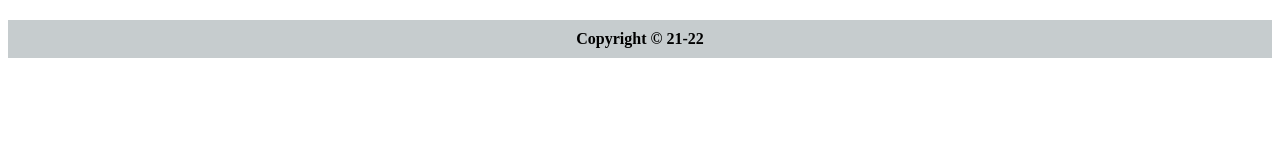
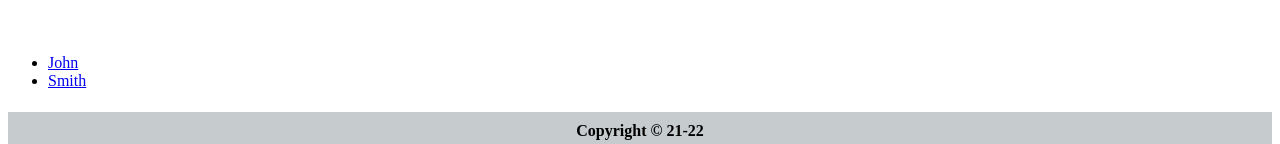
Before and after one commit to rashedulalam46/angular-routing, an Angular app: page / in a window 1280 px wide. Shown: the part 204-348 px from the top of the page. Built offline with nearby package versions, Linux system fonts and the light colour scheme.

Commit message:
Dynamic routing

```diff
--- a/src/app/app-routing.module.ts
+++ b/src/app/app-routing.module.ts
@@ -20,7 +20,7 @@ const routes: Routes = [
   },
   {
     component:ListComponent,
-    path:'list'
+    path:'list/:id'
   }
 ];
 
--- a/src/app/app.component.html
+++ b/src/app/app.component.html
@@ -1,5 +1,11 @@
 <app-header></app-header>
 <h1>Angular routing</h1>
+<br>
+<ul>
+    <li><a routerLink="list/10">John</a></li>
+    <li><a routerLink="list/11">Smith</a></li>
+</ul>
+
 <router-outlet></router-outlet>
 
 <app-footer></app-footer>
--- a/src/app/list/list.component.html
+++ b/src/app/list/list.component.html
@@ -1 +1,2 @@
 <p>list works!</p>
+<h2>The user Id is: {{UserId}}</h2>
--- a/src/app/list/list.component.ts
+++ b/src/app/list/list.component.ts
@@ -1,4 +1,5 @@
 import { Component, OnInit } from '@angular/core';
+import { ActivatedRoute } from '@angular/router';
 
 @Component({
   selector: 'app-list',
@@ -7,9 +8,11 @@ import { Component, OnInit } from '@angular/core';
 })
 export class ListComponent implements OnInit {
 
-  constructor() { }
-
+  constructor(private route: ActivatedRoute) { }
+  UserId: string | null = null;
   ngOnInit(): void {
+    console.warn('User id:', this.route.snapshot.paramMap.get('id'))
+    this.UserId = this.route.snapshot.paramMap.get('id');
   }
 
 }
```
